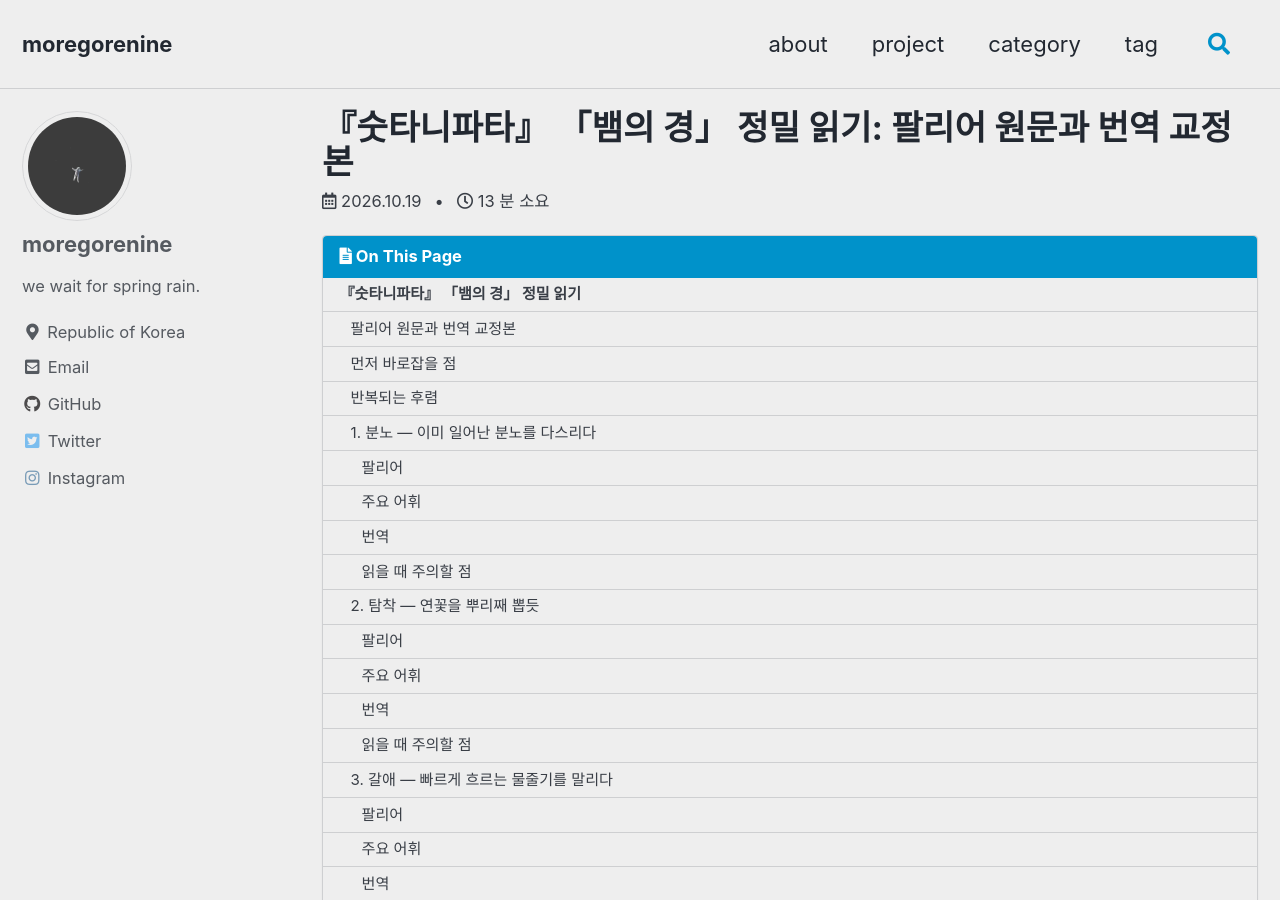
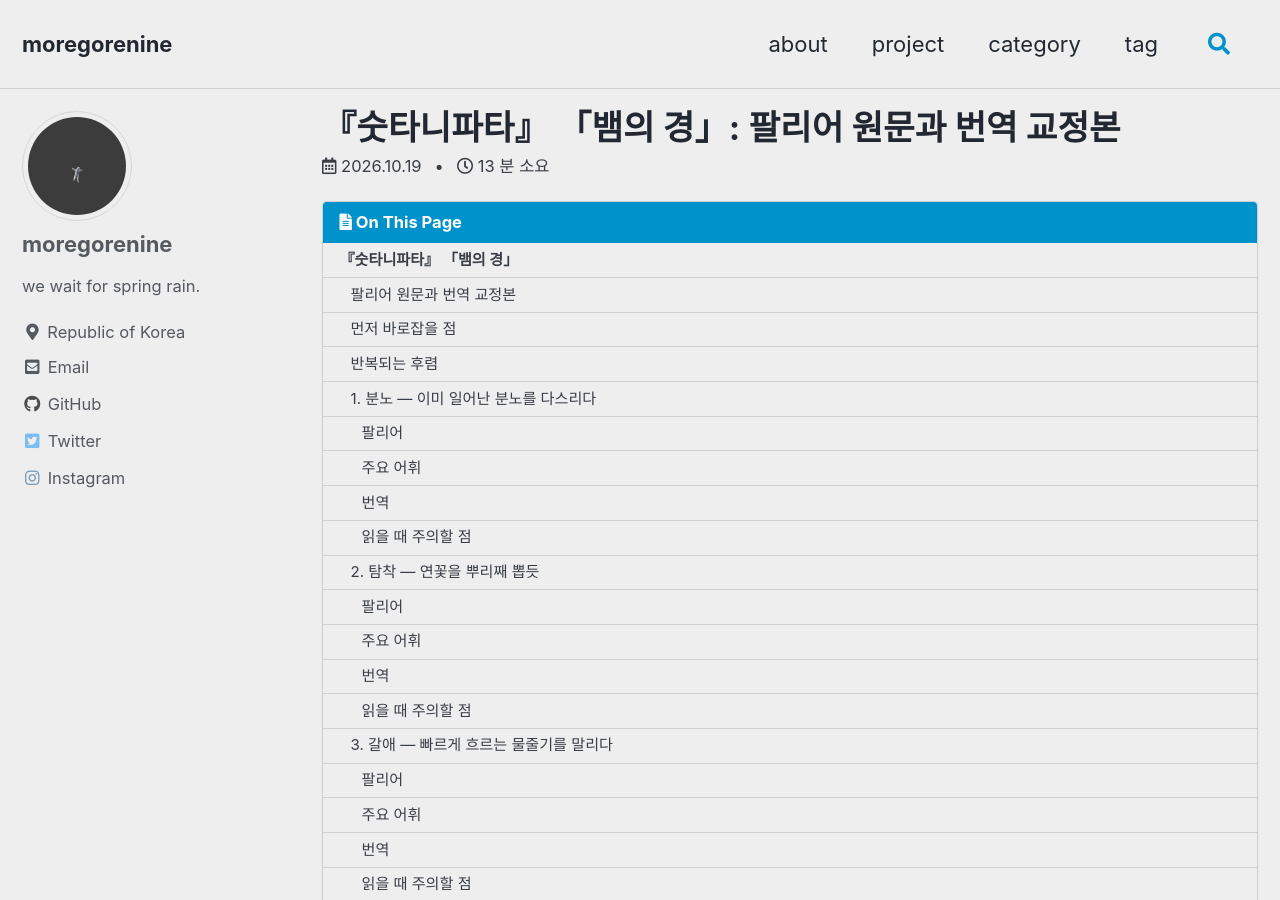
Before and after one commit to moregorenine/moregorenine.github.io, a Jekyll site: the page built from _posts/suttanipata/2026-10-19-uraga-sutta-final-edition.md, in a window 1280 px wide and 900 px high. Built offline with Jekyll 4.4.1, drawn with Linux system fonts in a browser that asks for light colours; cached includes are drawn as plain includes; comment, search, counter and statistics services are not loaded; some of the changed text lies outside the part shown.

Commit message:
Refine title for clarity in Uraga Sutta analysis

```diff
--- a/_posts/suttanipata/2026-10-19-uraga-sutta-final-edition.md
+++ b/_posts/suttanipata/2026-10-19-uraga-sutta-final-edition.md
@@ -1,5 +1,5 @@
 ---
-title: "『숫타니파타』 「뱀의 경」 정밀 읽기: 팔리어 원문과 번역 교정본"
+title: "『숫타니파타』 「뱀의 경」: 팔리어 원문과 번역 교정본"
 excerpt: "『숫타니파타』 1.1 「뱀의 경」의 17개 게송을 팔리어 본문과 대조해 읽는다. 원문 어휘, 번역상 주의점, 해석이 갈리는 구절을 구분해 정리했다."
 categories:
     - 불교
@@ -16,7 +16,7 @@ toc: true
 toc_sticky: true
 ---
 
-# 『숫타니파타』 「뱀의 경」 정밀 읽기
+# 『숫타니파타』 「뱀의 경」
 
 ## 팔리어 원문과 번역 교정본
 
```
